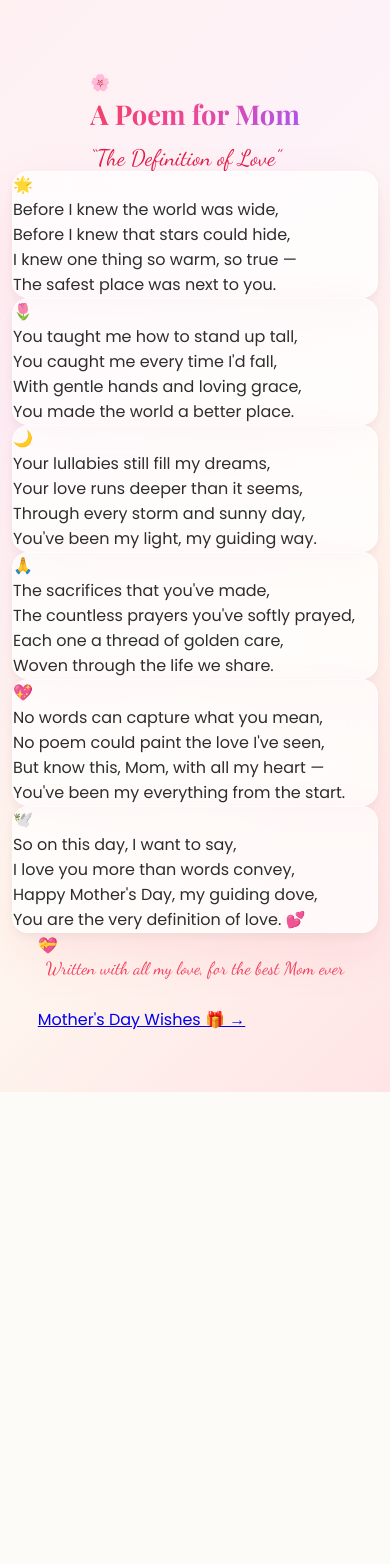
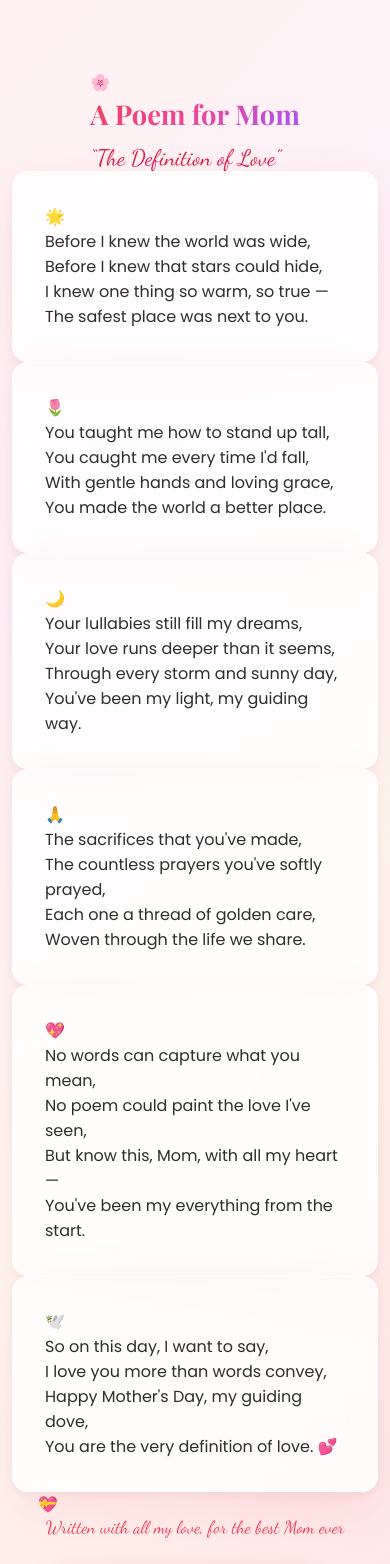
Before and after one commit to lumbri7/Happy-Mother-s-Day, a Next.js app: page /poem in a window 390 px wide. Shown: the top 1564 px of the page. Before the commit the page ends 1092 px from the top, so only its background shows below. Built offline with nearby package versions, Linux system fonts and the light colour scheme; a web font is replaced by a local one.

Commit message:
style: premium navigation buttons and improved card padding for mobile

```diff
--- a/src/app/globals.css
+++ b/src/app/globals.css
@@ -159,11 +159,12 @@
 }
 
 .glass-card {
-  background: rgba(255, 255, 255, 0.7);
+  background: rgba(255, 255, 255, 0.8);
   backdrop-filter: blur(25px);
   -webkit-backdrop-filter: blur(25px);
   border: 1px solid rgba(255, 255, 255, 0.6);
   border-radius: 40px;
+  padding: 32px;
   box-shadow:
     0 20px 50px rgba(244, 63, 94, 0.1),
     0 4px 12px rgba(0, 0, 0, 0.05);
@@ -206,28 +207,69 @@
   justify-content: center;
 }
 
-.nav-link {
-  padding: 8px 16px;
-  border-radius: 50px;
+/* Premium Buttons */
+.premium-button {
+  display: inline-flex;
+  align-items: center;
+  gap: 12px;
+  padding: 16px 36px;
+  background: linear-gradient(135deg, var(--color-rose-400), var(--color-pink-500));
+  color: white;
+  border-radius: 100px;
   font-family: var(--font-body);
-  font-size: 13px;
-  font-weight: 500;
-  color: var(--color-rose-600);
+  font-weight: 700;
+  font-size: 16px;
   text-decoration: none;
-  transition: all 0.3s ease;
-  white-space: nowrap;
+  box-shadow: 0 10px 25px rgba(244, 63, 94, 0.3);
+  transition: all 0.4s cubic-bezier(0.175, 0.885, 0.32, 1.275);
+  border: 2px solid rgba(255, 255, 255, 0.2);
 }
 
-.nav-link:hover {
-  background: linear-gradient(135deg, var(--color-rose-100), var(--color-pink-100));
-  color: var(--color-rose-700);
-  transform: translateY(-1px);
+.premium-button:hover {
+  transform: translateY(-5px) scale(1.02);
+  box-shadow: 0 15px 35px rgba(244, 63, 94, 0.45);
+  background: linear-gradient(135deg, var(--color-rose-500), var(--color-pink-600));
 }
 
-.nav-link.active {
-  background: linear-gradient(135deg, var(--color-rose-400), var(--color-pink-400));
+.hero-button {
+  display: inline-flex;
+  align-items: center;
+  gap: 15px;
+  padding: 20px 48px;
+  background: linear-gradient(135deg, #fb7185, #ec4899, #a855f7);
   color: white;
-  box-shadow: 0 2px 12px rgba(244, 63, 94, 0.3);
+  border-radius: 100px;
+  font-family: var(--font-body);
+  font-weight: 800;
+  font-size: 18px;
+  text-decoration: none;
+  box-shadow: 0 20px 40px rgba(236, 72, 153, 0.4);
+  transition: all 0.5s cubic-bezier(0.175, 0.885, 0.32, 1.275);
+  border: 3px solid rgba(255, 255, 255, 0.3);
+  position: relative;
+  overflow: hidden;
+}
+
+.hero-button::after {
+  content: '';
+  position: absolute;
+  top: -50%;
+  left: -50%;
+  width: 200%;
+  height: 200%;
+  background: linear-gradient(to bottom right, rgba(255,255,255,0) 0%, rgba(255,255,255,0.3) 50%, rgba(255,255,255,0) 100%);
+  transform: rotate(45deg);
+  transition: 0.8s;
+  pointer-events: none;
+}
+
+.hero-button:hover::after {
+  left: 100%;
+}
+
+.hero-button:hover {
+  transform: translateY(-8px) scale(1.05);
+  box-shadow: 0 25px 50px rgba(236, 72, 153, 0.6);
 }
 
 /* Floating Hearts */
--- a/src/app/letter/page.tsx
+++ b/src/app/letter/page.tsx
@@ -225,7 +225,7 @@
           animate={{ opacity: 1 }}
           transition={{ delay: 2.5 }}
         >
-          <Link href="timeline" className="next-link">
+          <Link href="timeline" className="premium-button">
             Walk Through Our Timeline →
           </Link>
         </motion.div>
--- a/src/app/page.tsx
+++ b/src/app/page.tsx
@@ -266,10 +266,10 @@
           animate={{ opacity: 1, scale: 1 }}
           transition={{ delay: 1.3, duration: 0.6 }}
         >
-          <Link href="letter" className="cta-button">
+          <Link href="letter" className="hero-button">
             <span>Begin the Journey</span>
             <motion.span
-              animate={{ x: [0, 5, 0] }}
+              animate={{ x: [0, 8, 0] }}
               transition={{ repeat: Infinity, duration: 1.5 }}
             >
               →
--- a/src/app/poem/page.tsx
+++ b/src/app/poem/page.tsx
@@ -228,7 +228,7 @@
             💝
           </motion.span>
           <p className="dedication">Written with all my love, for the best Mom ever</p>
-          <Link href="wishes" className="next-link">
+          <Link href="wishes" className="premium-button">
             Mother&apos;s Day Wishes 🎁 →
           </Link>
         </motion.div>
--- a/src/app/quotes/page.tsx
+++ b/src/app/quotes/page.tsx
@@ -219,7 +219,7 @@
           transition={{ duration: 0.8 }}
         >
           <p className="bottom-text">Every quote reminds me of how extraordinary you are 💛</p>
-          <Link href="poem" className="next-link">
+          <Link href="poem" className="premium-button">
             A Poem for You 🌸 →
           </Link>
         </motion.div>
--- a/src/app/reasons/page.tsx
+++ b/src/app/reasons/page.tsx
@@ -228,7 +228,7 @@
           <p className="bottom-text">
             &ldquo;The list never ends, Mom. Every day I find a new reason to be grateful for you.&rdquo; 💕
           </p>
-          <Link href="quotes" className="next-link">
+          <Link href="quotes" className="premium-button">
             Beautiful Quotes ✨ →
           </Link>
         </motion.div>
--- a/src/app/timeline/page.tsx
+++ b/src/app/timeline/page.tsx
@@ -239,7 +239,7 @@
           whileInView={{ opacity: 1 }}
           viewport={{ once: true }}
         >
-          <Link href="reasons" className="next-link">
+          <Link href="reasons" className="premium-button">
             Reasons I Love You ❤️ →
           </Link>
         </motion.div>
--- a/src/app/wishes/page.tsx
+++ b/src/app/wishes/page.tsx
@@ -229,7 +229,7 @@
               💝
             </motion.span>
             <p className="final-text">Now let&apos;s look at our precious memories together...</p>
-            <Link href="gallery-1" className="next-link">
+            <Link href="gallery-1" className="premium-button">
               View Our Photos 📸 →
             </Link>
           </div>
```
Also changed, not shown: src/app/gallery-1/page.tsx (+3 -12 lines).
